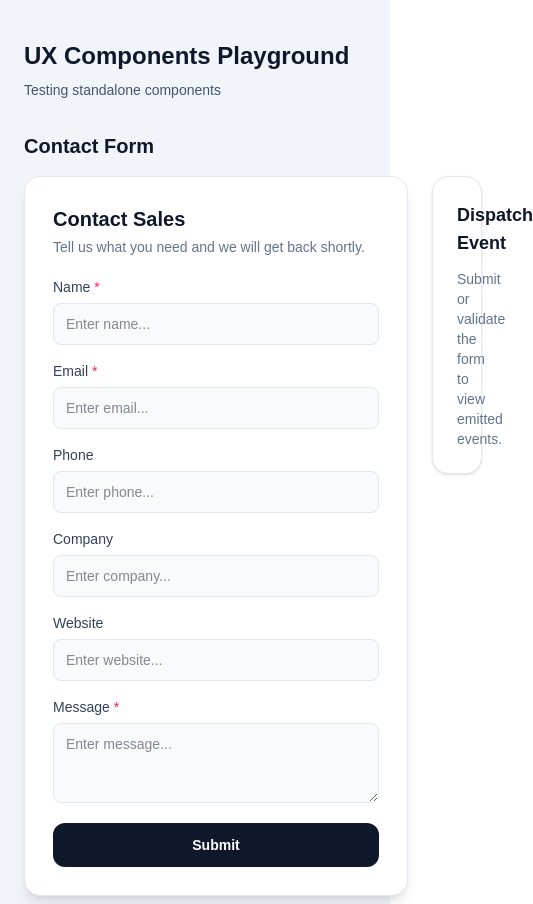
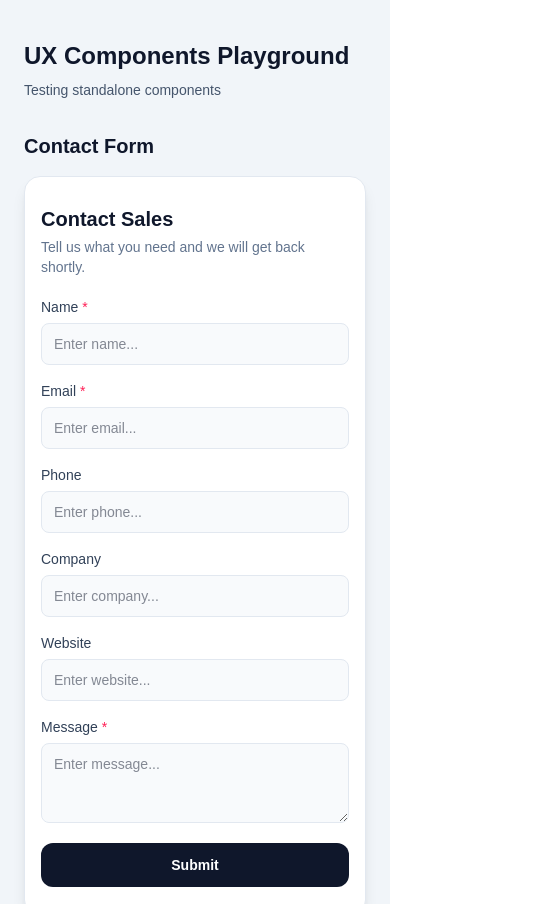
Before and after one commit to harishanker-bub-io/ux-components, a Next.js app: page / in a window 390 px wide. Shown: the top 904 px of the page, 533 px wide, since content can reach past the window. Built offline with nearby package versions, Linux system fonts and the light colour scheme.

Commit message:
fix: adjust grid layout and form width in ContactForm component for better responsiveness

```diff
--- a/app/page.tsx
+++ b/app/page.tsx
@@ -28,7 +28,7 @@ export default function Home() {
             <h2 className="ux:mb-4 ux:text-xl ux:font-semibold ux:text-slate-900">
               Contact Form
             </h2>
-            <div className="ux:grid ux:grid-cols-[auto_minmax(0,1fr)] ux:items-start ux:gap-6">
+            <div className="ux:grid ux:grid-cols-1 lg:ux:grid-cols-[auto_minmax(0,1fr)] ux:items-start ux:gap-6">
               <ContactForm
                 title="Contact Sales"
                 subtitle="Tell us what you need and we will get back shortly."
--- a/components/ContactForm.tsx
+++ b/components/ContactForm.tsx
@@ -105,7 +105,7 @@ export default function ContactForm({
 
   if (submitted) {
     return (
-      <div className="ux:w-80 ux:rounded-2xl ux:border ux:border-slate-200 ux:bg-white ux:shadow-lg ux:overflow-hidden">
+      <div className="ux:w-full ux:max-w-md ux:rounded-2xl ux:border ux:border-slate-200 ux:bg-white ux:shadow-lg ux:overflow-hidden">
         <div className="ux:flex ux:flex-col ux:items-center ux:gap-3 ux:py-10 ux:px-7 ux:text-center">
           <div className="ux:w-14 ux:h-14 ux:rounded-full ux:bg-emerald-50 ux:flex ux:items-center ux:justify-center ux:text-2xl ux:text-emerald-500">
             &#10003;
@@ -132,8 +132,8 @@ export default function ContactForm({
   }
 
   return (
-    <div className="ux:w-96 ux:rounded-2xl ux:border ux:border-slate-200 ux:bg-white ux:shadow-lg ux:overflow-hidden">
-      <div className="ux:px-7 ux:pt-7">
+    <div className="ux:w-full ux:max-w-md ux:rounded-2xl ux:border ux:border-slate-200 ux:bg-white ux:shadow-lg ux:overflow-hidden">
+      <div className="ux:px-4 sm:ux:px-7 ux:pt-7">
         <h3 className="ux:text-xl ux:font-semibold ux:text-slate-900 ux:m-0">
           {title}
         </h3>
@@ -144,7 +144,7 @@ export default function ContactForm({
         )}
       </div>
 
-      <div className="ux:flex ux:flex-col ux:gap-4 ux:px-7 ux:pt-5 ux:pb-7">
+      <div className="ux:flex ux:flex-col ux:gap-4 ux:px-4 sm:ux:px-7 ux:pt-5 ux:pb-7">
         {parsedFields.map((field) => {
           const hasError = errors.includes(field.id);
           return (
```
